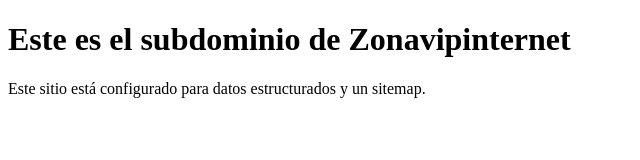
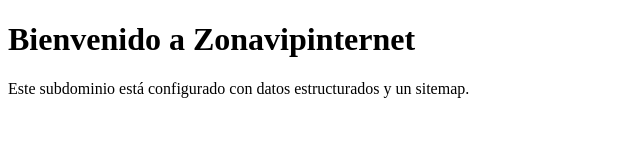
Before and after one commit to zonavipinternet/zonavipinternet-sitemap, a plain HTML site: page index.html in a window 1280 px wide. Shown: the whole page, without its empty margins (0-640 px from the left). Drawn offline with Linux system fonts and the light colour scheme.

Commit message:
Update index.html

```diff
--- a/index.html
+++ b/index.html
@@ -10,12 +10,12 @@
       "@type": "Organization",
       "name": "Zonavipinternet",
       "url": "https://www.zonavipinternet.com.ve",
-      "logo": "https://sitemap.zonavipinternet.com.ve/logo.png"
+      "logo": "https://sitemap.zonavipinternet.com.ve/1111%20(1).png"
     }
     </script>
 </head>
 <body>
-    <h1>Este es el subdominio de Zonavipinternet</h1>
-    <p>Este sitio está configurado para datos estructurados y un sitemap.</p>
+    <h1>Bienvenido a Zonavipinternet</h1>
+    <p>Este subdominio está configurado con datos estructurados y un sitemap.</p>
 </body>
 </html>
```
